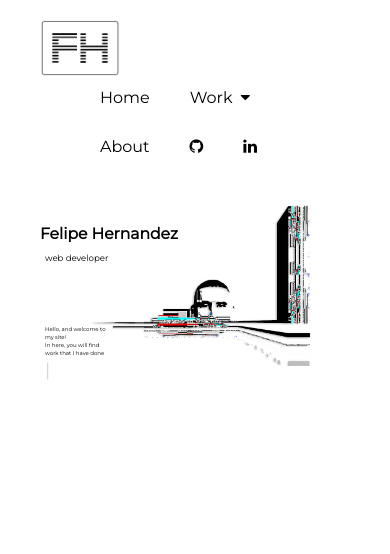
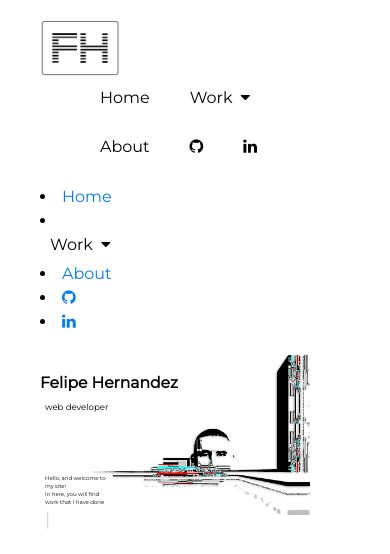
Before and after one commit to FelipeAtGA/fh-portfolio, a React (Create React App) app in the folder client/: page / in a window 390 px wide. Shown: the top 554 px of the page. Built offline with nearby package versions, Linux system fonts and the light colour scheme.

Commit message:
imported new NavMobil.jsx component

```diff
--- a/client/src/components/Navigation.jsx
+++ b/client/src/components/Navigation.jsx
@@ -2,6 +2,7 @@ import React from 'react';
 import { Link } from 'react-router-dom';
 import '../css/Navbar.css';
 import logo from '../img/fh_logo_squared.png';
+import NavMobil from './NavMobil';
 
 const Navigation = () => {
   const element = document.getElementsByTagName('span');
@@ -58,6 +59,7 @@ const Navigation = () => {
         </li>
 
       </ul>
+      <NavMobil />
     </nav>
   );
 };
```
